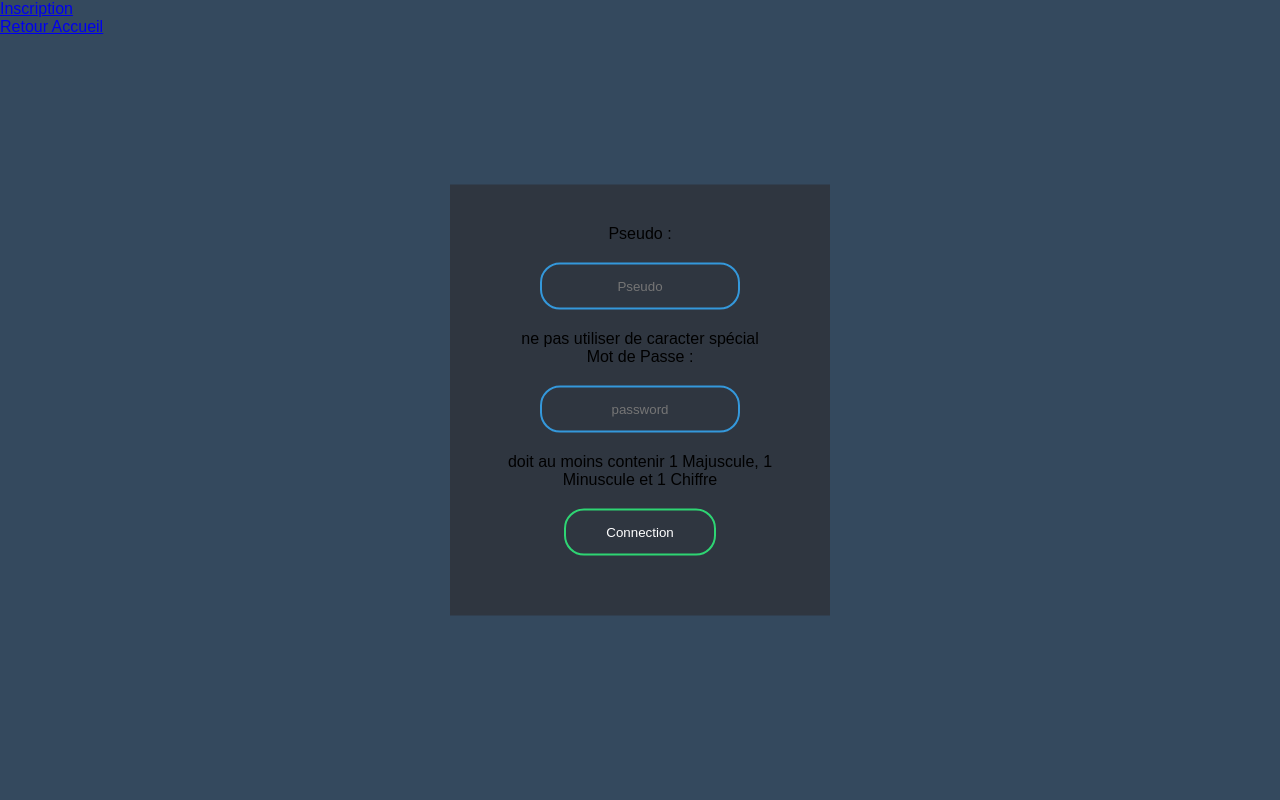
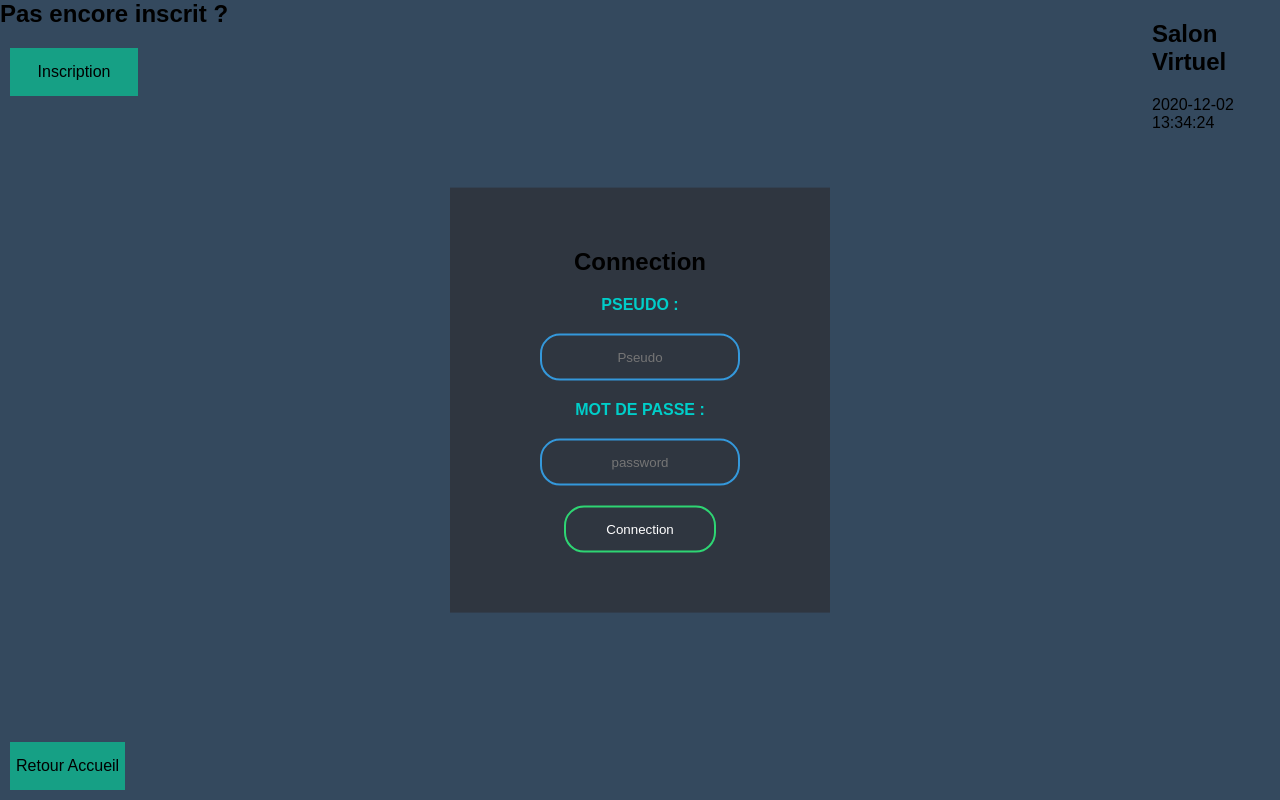
Before and after one commit to JohnFlex/SalonVirtuel, a PHP site: page /PHP/Connection.php in a window 1280 px wide. Run offline with PHP 8.4, Linux system fonts and the light colour scheme.

Commit message:
Style de Connection.php

```diff
--- a/CSS/style.css
+++ b/CSS/style.css
@@ -33,11 +33,12 @@ form input[type ="text"], form input[type = "password"], form input[type = "numb
     transition: 0.25s;
 
 }
-form h1
+form label
 {
-    color: white;
+    color: #00cec9;
     text-transform: uppercase;
     font-weight: 500px;
+    font-weight: bold;
 }
 
 form input[type ="text"]:focus, form input[type = "password"]:focus, form input[type = "number"]:focus, form input[type = "email"]:focus, form input[type ="tel"]:focus
@@ -66,3 +67,54 @@ form input[type = "submit"]:hover
 {
     background: #2ed573;
 }
+
+.desc
+{
+    position: relative;  /* les .infobulle deviennent référents */
+    cursor: help;
+    color: white;
+    font-size: 9px;
+    margin-bottom: 100px;
+}
+
+a
+{
+    outline: none;
+    text-decoration: none;
+    display: inline-block;
+    width: 10%;
+    margin-right: 0.625%;
+    text-align: center;
+    line-height: 3;
+    color: black;
+
+}
+a:link, a:visited, a:focus {
+  background: #16a085;
+}
+
+#date
+{
+    position: absolute;
+    left: 90%;
+    top: 0;
+}
+
+#createAc a
+{
+    position: relative;
+    left: 10px;
+}
+
+footer
+{
+    position: absolute;
+    bottom: 10;
+    left :10;
+    width: 90%;
+}
+
+a:hover
+{
+    background: #2ecc71;
+}
--- a/PHP/Connection.php
+++ b/PHP/Connection.php
@@ -56,16 +56,24 @@
 		<link rel="shortcut icon" type="image/x-icon" href="">
 	</HEAD>
 	<BODY>
+		<header>
+			<div id="createAc">
+				<h2>Pas encore inscrit ?</h2>
+        		<a href="Inscription.php">Inscription</a>
+        	</div>
+        	<div id="date">
+				<h2>Salon Virtuel</h2>
+        		<?php setlocale(LC_TIME, 'fra_fra'); echo  strftime('%Y-%m-%d %H:%M:%S');; ?>
+        	</div>
+		</header>
 		<form method="POST" action="#">
-			<label for="nom">Pseudo : </label><input type="text"  id="pseudo" name="nom" placeholder="Pseudo" onchange="" required><span class="desc">ne pas utiliser de caracter spécial</span><br>
-			<label for="mdp"> Mot de Passe : </label><input type="password" id="pass" name="mdp" placeholder="password"   required><span class="desc">doit au moins contenir 1 Majuscule, 1 Minuscule et 1 Chiffre</span><br>
+			<h2>Connection</h2>
+			<label for="nom">Pseudo : </label><input type="text"  id="pseudo" name="nom" placeholder="Pseudo" onchange="" required>
+			<label for="mdp"> Mot de Passe : </label><input type="password" id="pass" name="mdp" placeholder="password"   required>
 			<input type="submit" name="sub" id="sup" value="Connection">
 		</form>
 	</BODY>
     <footer>
-		<div>
-        	<a href="Inscription.php">Inscription</a>
-        </div>
         <a href="Accueil.php">Retour Accueil</a>
     </footer>
 </HTML>
```
